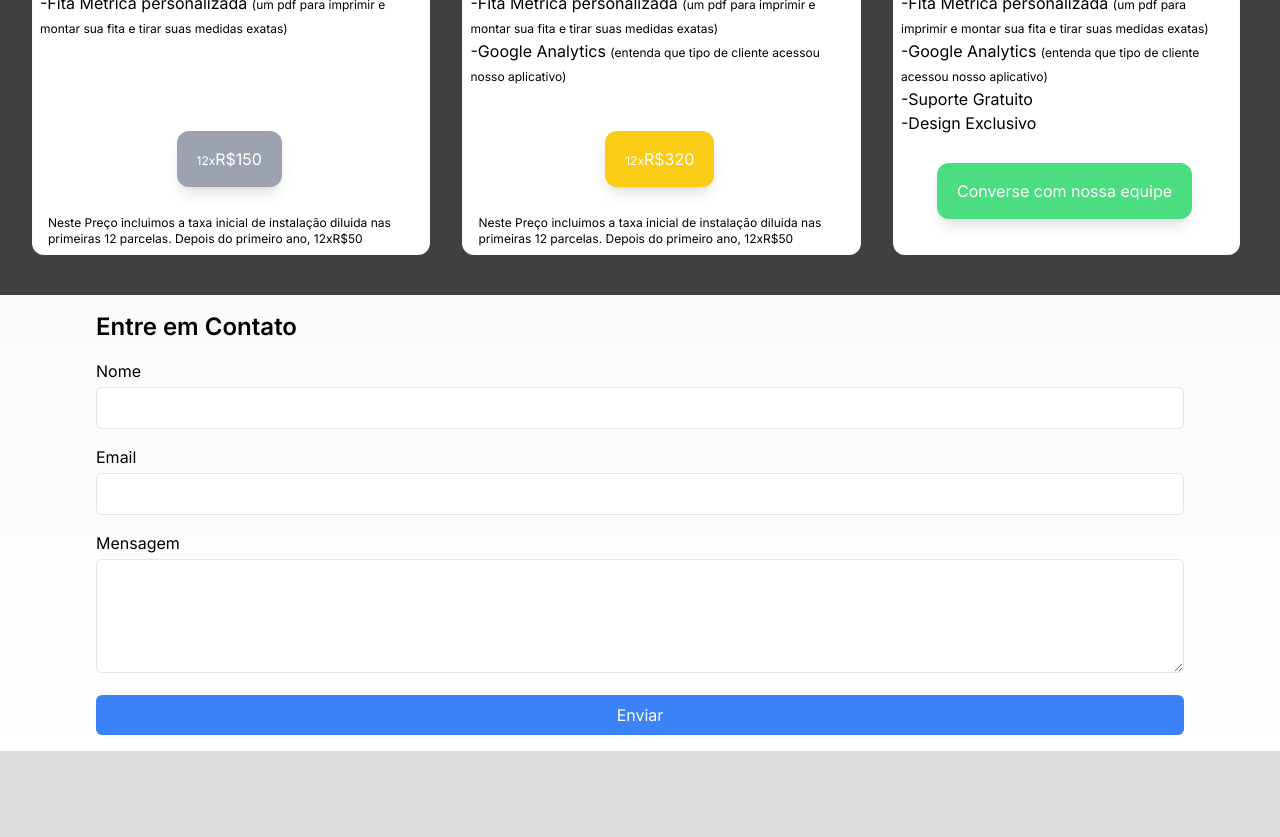
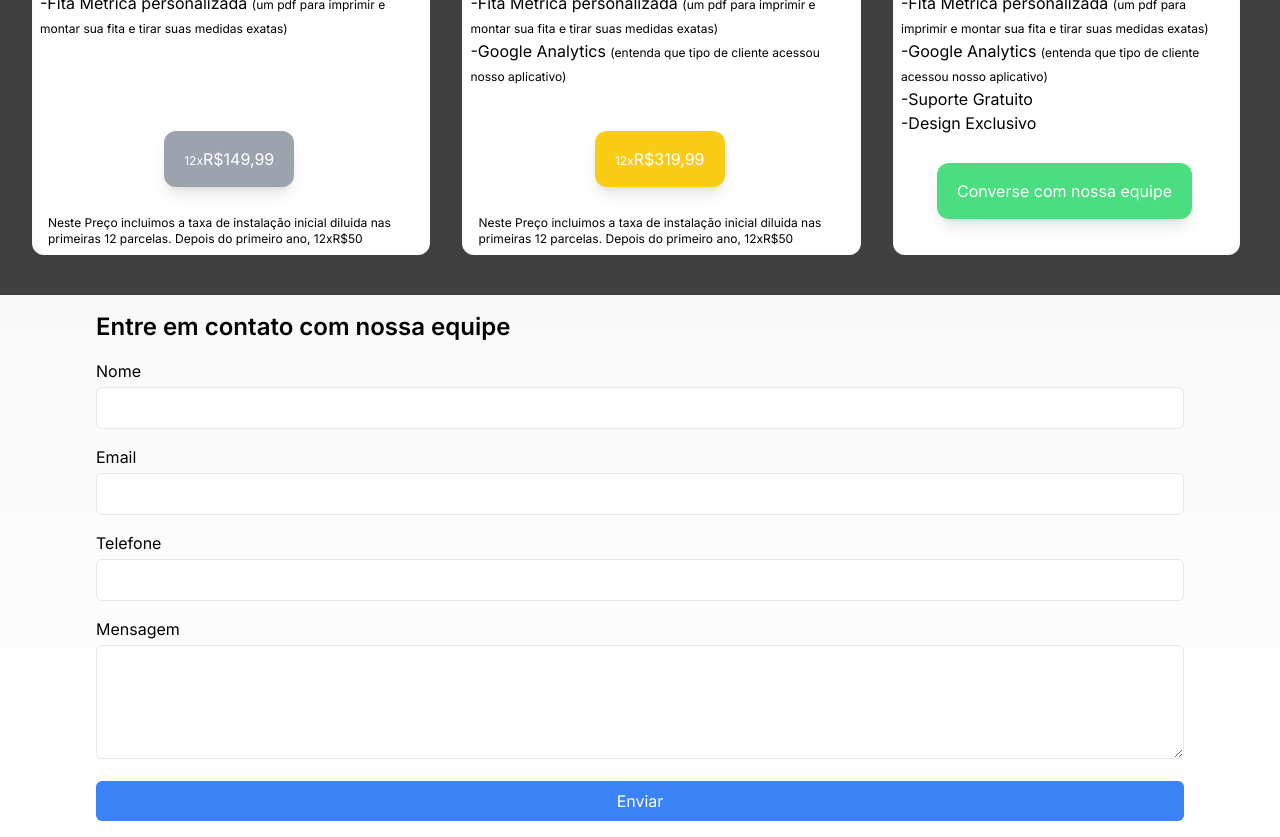
Before and after one commit to Costa-Vitor-Fernandes/landing-the-size, a Next.js app: page / in a window 1280 px wide. Shown: the part 2420-3257 px from the top of the page. Before the commit the page ends 3171 px from the top, so only its background shows below. Built offline with nearby package versions, Linux system fonts and the light colour scheme.

Commit message:
link de pagamentos on

```diff
--- a/components/Card.tsx
+++ b/components/Card.tsx
@@ -9,6 +9,7 @@ export interface info {
     smallText:string,
     h1Color: string,
     buttonColor:string,
+    link: string,
 }
 
 export default function Card(props:{info:info}) {
@@ -24,10 +25,10 @@ export default function Card(props:{info:info}) {
         </div>
       <div className="flex flex-col justify-center mr-5">
         <div className="flex justify-center">
-        <button className={`rounded-xl px-5 py-4 my-5 bg${props.info.buttonColor} text-white ml-4 shadow-lg `}>
+        <a href={props.info.link}  className={`rounded-xl px-5 py-4 my-5 bg${props.info.buttonColor} text-white ml-4 shadow-lg `}>
        {props.info.span !== "" ?<span className="self-center text-xs text-white pl-0">{props.info.span}</span> : null }
           {props.info.button}
-        </button>
+        </a>
         </div>
       <span className="text-xs mt-2 ml-2 flex ">
         {props.info.smallText}
--- a/components/ContactForm.tsx
+++ b/components/ContactForm.tsx
@@ -5,6 +5,7 @@ const ContactForm = () => {
   const [formData, setFormData] = useState({
     name: '',
     email: '',
+    phone: '',
     message: '',
   });
 
@@ -24,6 +25,7 @@ const ContactForm = () => {
     setFormData({
       name: '',
       email: '',
+      phone:'',
       message: '',
     });
     if(/^[\w-\.]+@([\w-]+\.)+[\w-]{2,4}$/g.test(formData.email)){
@@ -47,7 +49,7 @@ const ContactForm = () => {
 
   return (
     <div id='contato' className=" mx-20 p-4 ">
-      <h2 className="text-2xl font-semibold mb-4">Entre em Contato</h2>
+      <h2 className="text-2xl font-semibold mb-4">Entre em contato com nossa equipe</h2>
       <form className='flex flex-col' onSubmit={handleSubmit}>
         <div className="mb-4">
           <label htmlFor="name" className="block mb-1">
@@ -78,6 +80,21 @@ const ContactForm = () => {
           />
         </div>
         <div className="mb-4">
+          <label htmlFor="phone" className="block mb-1">
+            Telefone
+          </label>
+          <input
+            type="number"
+            id="phone"
+            name="phone"
+            value={formData.phone}
+            onChange={handleChange}
+            className="w-full p-2 border rounded-md"
+            required
+          />
+        </div>
+
+        <div className="mb-4">
           <label htmlFor="message" className="block mb-1">
             Mensagem
           </label>
--- a/pages/index.tsx
+++ b/pages/index.tsx
@@ -51,9 +51,10 @@ const cardInfoSilver = {
     </div>
   ),
   span: "12x",
-  button: "R$150",
+  button: "R$149,99",
+  link: 'https://pay.infinitepay.io/isize/1799,90/',
   smallText:
-    "Neste Preço incluimos a taxa inicial de instalação diluida nas primeiras 12 parcelas. Depois do primeiro ano, 12xR$50",
+    "Neste Preço incluimos a taxa de instalação inicial diluida nas primeiras 12 parcelas. Depois do primeiro ano, 12xR$50",
   h1Color: "-gray-400",
   buttonColor: "-gray-400",
 };
@@ -89,11 +90,13 @@ const cardInfoGold = {
   ),
 
   span: "12x",
-  button: "R$320",
+  button: "R$319,99",
   smallText:
-    "Neste Preço incluimos a taxa inicial de instalação diluida nas primeiras 12 parcelas. Depois do primeiro ano, 12xR$50",
+    "Neste Preço incluimos a taxa de instalação inicial diluida nas primeiras 12 parcelas. Depois do primeiro ano, 12xR$50",
   h1Color: "-yellow-400",
   buttonColor: "-yellow-400",
+  link: 'https://pay.infinitepay.io/isize/3199,90/'
+
 };
 const cardInfoDiamond = {
   h1: "Diamante",
@@ -128,6 +131,7 @@ const cardInfoDiamond = {
   span: "",
   button: "Converse com nossa equipe",
   smallText: "",
+  link: '#contato',
   buttonColor: "-green-400",
 };
 
```
